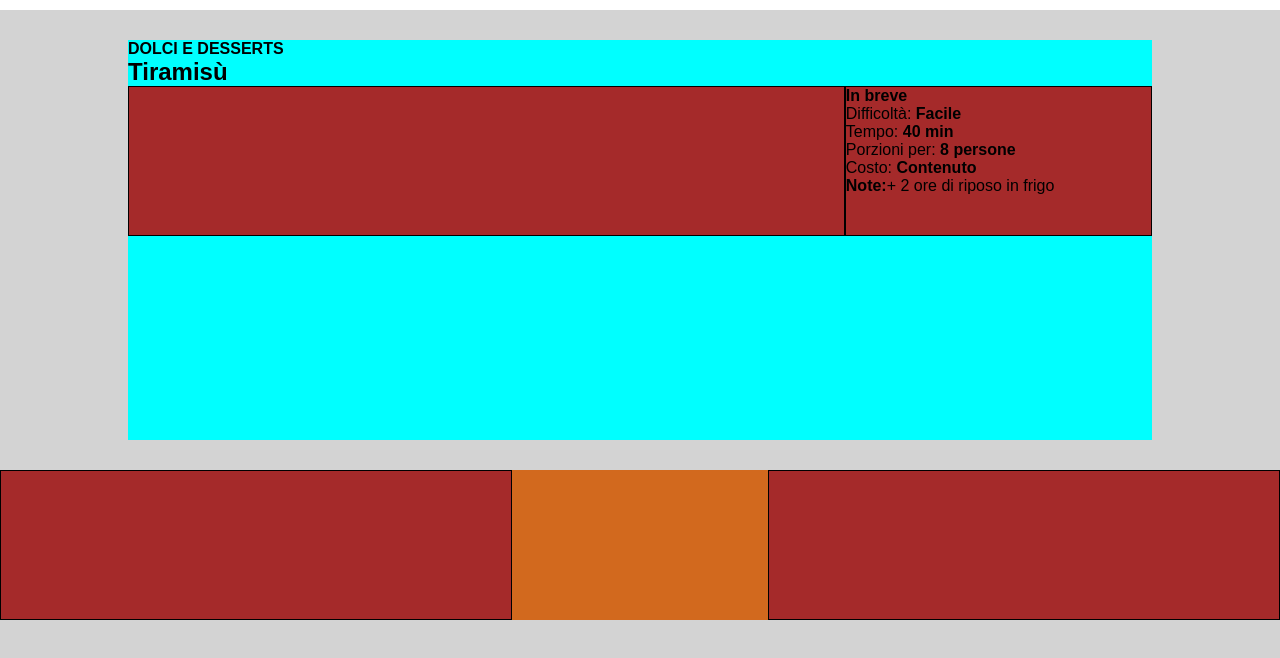
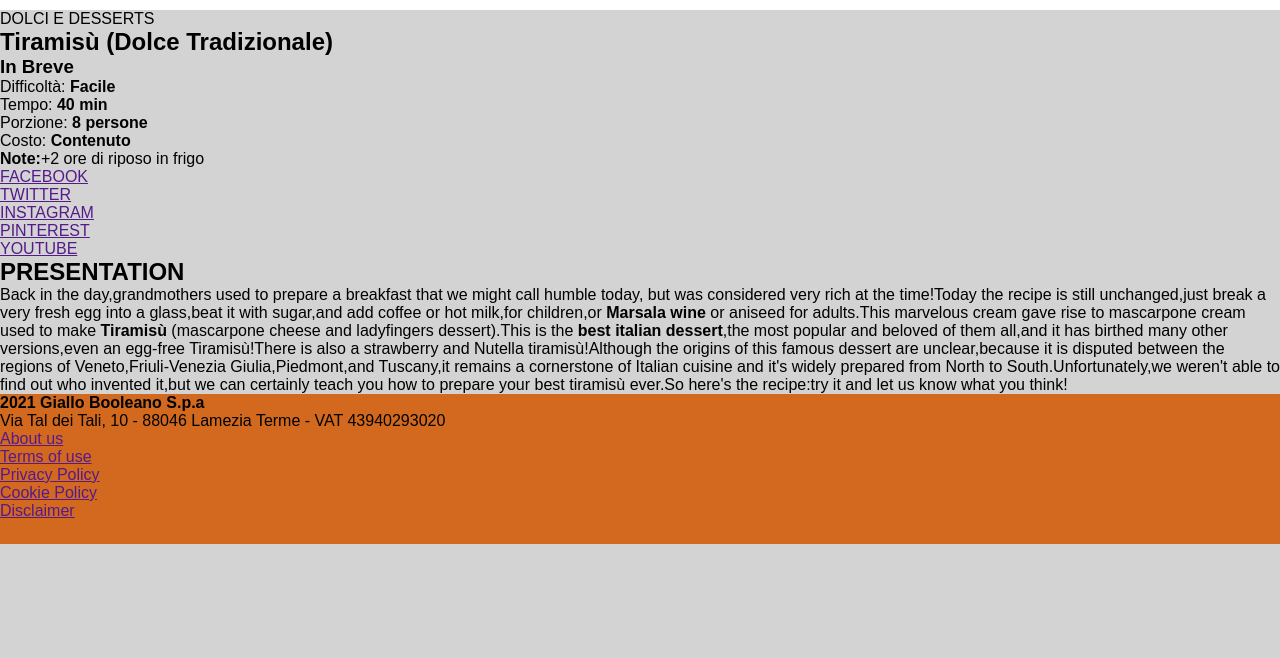
Before and after one commit to SophiaChirskaya/htmlcss-responsive-layout, a plain HTML site: page index.html in a window 1280 px wide. Shown: the part 90-748 px from the top of the page. Drawn offline with Linux system fonts and the light colour scheme.

Commit message:
[feat]footer

```diff
--- a/index.html
+++ b/index.html
@@ -19,46 +19,121 @@
 
      <!-- Main part -->
       <main>
-        <div class="container">
-            <section id="info-recipe">
-                <h4>DOLCI E DESSERTS</h4>
-                <h1>Tiramisù</h1>
-                <div class="row">
-                    <div class="col col-video">
-                        <img src="./img/image (10).png" alt="">
-                    </div>
-                    <div class="col col-info">
-                        <h4>In breve</h4>
-                            <ul>
-                                <li>Difficoltà: <strong>Facile</strong></li>
-                                <li>Tempo: <strong>40 min</strong></li>
-                                <li>Porzioni per: <strong>8 persone</strong></li>
-                                <li>Costo: <strong>Contenuto</strong></li>
-                                <li> <strong>Note:</strong>+ 2 ore di riposo in frigo</li>
-                            </ul>
-                    </div>
+        <div id="main-container">
+            <span id="title-category">DOLCI E DESSERTS</span>
+            <h2 id="main-title">Tiramisù
+                <span>(Dolce Tradizionale)</span>
+            </h2>
+
+            <div id="recipe-section">
+                <div id="recipe-video">
+                    <img src="./img/image (10).png" alt="">
                 </div>
 
+                <div id="recipe-overview">
+                    <h3>In Breve</h3>
+                    <ul>
+                        <li>
+                            Difficoltà: <b>Facile</b>
+                        </li>
+                        <li>
+                            Tempo: <b>40 min</b>
+                        </li>
+                        <li>
+                            Porzione: <b>8 persone</b>
+                        </li>
+                        <li>
+                            Costo: <b>Contenuto</b>
+                        </li>
+                        <li>
+                            <b>Note:</b>+2 ore di riposo in frigo
+                        </li>
+                    </ul>
+                </div>
+            </div>
 
+            <div id="social-section">
+                <ul>
+                    <li>
+                        <a href="" class="button">
+                            <i class="fa-brands fa-facebook" style="color: #0080ff°"></i>
+                            <span>FACEBOOK</span>
+                        </a>
+                    </li>
+                    <li>
+                        <a href="" class="button">
+                            <i class="fa-brands fa-twitter" style="color: #0080ff°"></i>
+                            <span>TWITTER</span>
+                        </a>
+                    </li>
+                    <li>
+                        <a href="" class="button">
+                            <i class="fa-brands fa-instagram" style="color: #d22d82°"></i>
+                            <span>INSTAGRAM</span>
+                        </a>
+                    </li>
+                    <li>
+                        <a href="" class="button">
+                            <i class="fa-brands fa-pinterest" style="color: #e00024°"></i>
+                            <span>PINTEREST</span>
+                        </a>
+                    </li>
+                    <li>
+                        <a href="" class="button">
+                            <i class="fa-brands fa-youtube" style="color: #ff0000°"></i>
+                            <span>YOUTUBE</span>
+                        </a>
+                    </li>
 
-            </section>
-            <div class="banner">
+                </ul>
+            </div>
 
+            <div id="subscribe-section">
+                <img src="./img/banner.png" alt="">
+            </div>
+            <div id="presentation-section" class="clearfix">
+                <h2>PRESENTATION</h2>
+                <div id="presentation-img">
+                    <img src="./img/tiramisu.jpg" alt="">
+                </div>
+                <article>
+                    <p>
+                        Back in the day,grandmothers used to prepare a breakfast that we might call humble today, but
+                        was considered very rich at the time!Today the recipe is still unchanged,just break a very fresh
+                        egg into a glass,beat it with sugar,and add coffee or hot milk,for children,or
+                        <b>Marsala wine</b> or aniseed for adults.This marvelous cream gave rise to mascarpone cream
+                        used to make <b>Tiramisù</b> (mascarpone cheese and ladyfingers dessert).This is the
+                        <b>best italian dessert</b>,the most popular and beloved of them all,and it has birthed many
+                        other versions,even an egg-free Tiramisù!There is also a strawberry and Nutella
+                        tiramisù!Although the origins of this famous dessert are unclear,because it is disputed between
+                        the regions of Veneto,Friuli-Venezia Giulia,Piedmont,and Tuscany,it remains a cornerstone of
+                        Italian cuisine and it's widely prepared from North to South.Unfortunately,we weren't able to
+                        find out who invented it,but we can certainly teach you how to prepare your best tiramisù
+                        ever.So here's the recipe:try it and let us know what you think!
+                    </p>
+                </article>
             </div>
         </div>
-
-
-
 
 
 
       </main>
       <!-- Footer part -->
        <footer>
-        <div class="row">
-            <div class="col"></div>
-            <div class="col"></div>
-        </div>
+<div id="footer-left">
+    <h4>2021 Giallo Booleano S.p.a</h4>
+    <span>Via Tal dei Tali, 10 - 88046 Lamezia Terme - VAT 43940293020</span>
+
+</div>
+<div id="footer-right">
+    <ul>
+        <li><a href="">About us</a></li>
+        <li><a href="">Terms of use</a></li>
+        <li><a href="">Privacy Policy</a></li>
+        <li><a href="">Cookie Policy</a></li>
+        <li><a href="">Disclaimer</a></li>
+    </ul>
+</div>
 
 
        </footer>
```
